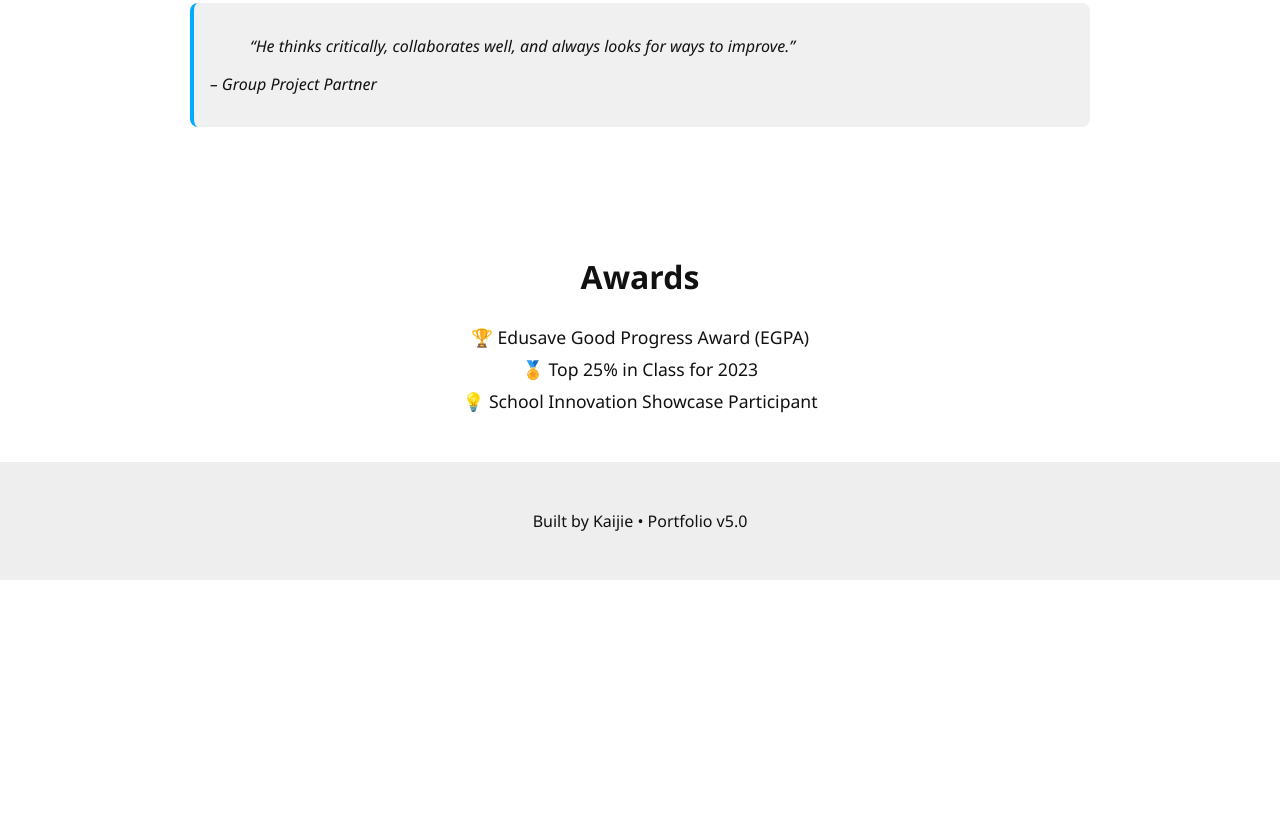
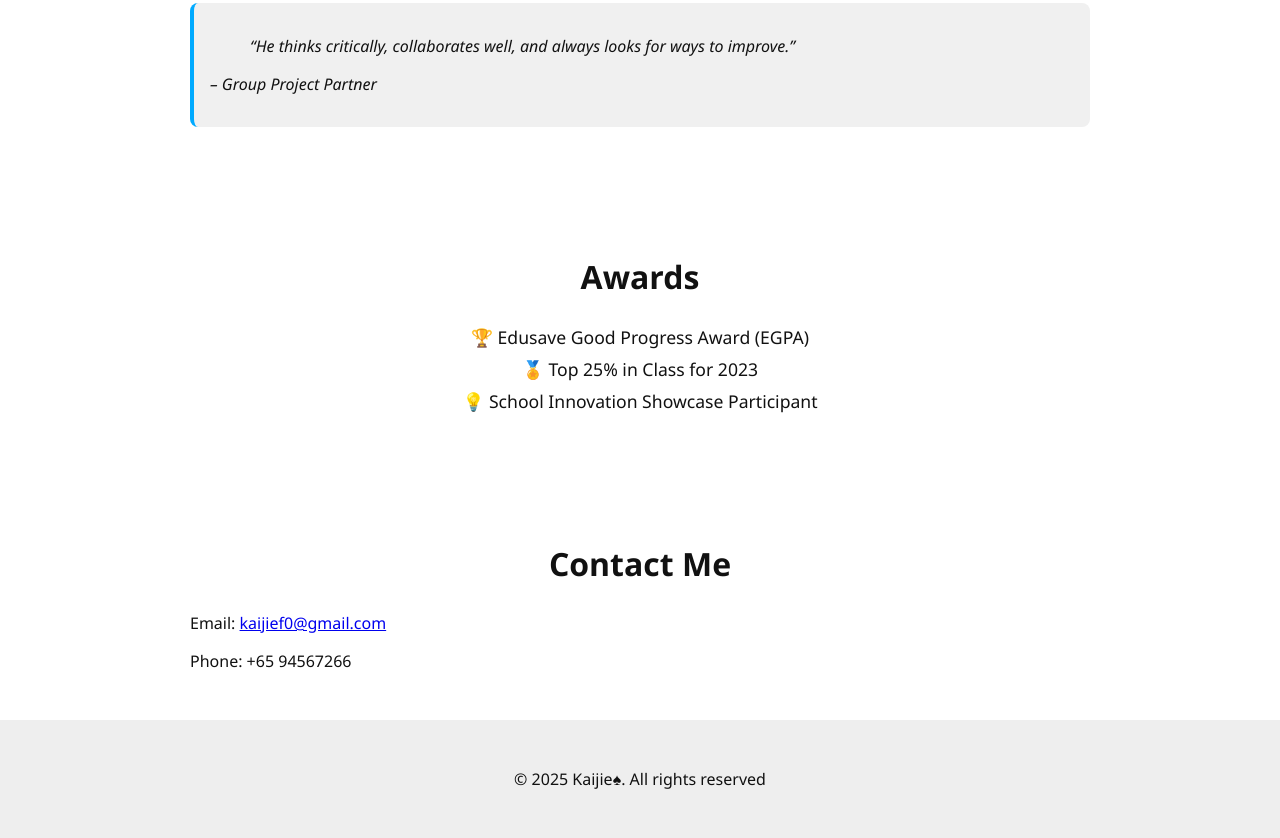
Before and after one commit to k4i-j/test-portfolio-5.0, a plain HTML site: page index.html in a window 1280 px wide. Shown: the part 1199-2037 px from the top of the page. Before the commit the page ends 1779 px from the top, so only its background shows below. Drawn offline with Linux system fonts and the light colour scheme.

Commit message:
Update index.html

```diff
--- a/index.html
+++ b/index.html
@@ -3,23 +3,23 @@
 <head>
   <meta charset="UTF-8" />
   <meta name="viewport" content="width=device-width, initial-scale=1.0"/>
-  <title>Kaijie|portfolio</title>
+  <title>Kaijie | Portfolio</title>
   <link rel="stylesheet" href="style.css"/>
 </head>
 <body>
   <button id="darkToggle">🌙</button>
 
-    <section id="write-up" class="fade-in">
+  <header>
+    <h1 class="fade-in">Kaijie</h1>
+    <p class="typed-text">Aspiring Mechatronics Engineer And Innovator</p>
+  </header>
+
+  <section id="write-up" class="fade-in">
     <h2>Course Write-Up (600 Characters)</h2>
     <p>
       I am keen on this course as I want to understand how machines and automation systems work in real-world industries. My interest began after exploring robots like Boston Dynamics’ Spot and deepened at Temasek Polytechnic’s open house, where I observed an automated production line. I enjoy studying how robots are built and plan to start Arduino projects. I am curious, hands-on, and quick to learn technical concepts, making me a good fit for Mechatronics. I hope to solve real problems and contribute to future automation and robotics.
     </p>
   </section>
-
-  <header>
-    <h1 class="fade-in">Kaijie</h1>
-    <p class="fade-in">Aspiring Mechatronics Engineer And Innovator</p>
-  </header>
 
   <section class="fade-in">
     <h2>Projects</h2>
@@ -63,8 +63,14 @@
     </ul>
   </section>
 
-  <footer>
-    <p>Built by Kaijie • Portfolio v5.0</p>
+  <section id="contact" class="section">
+    <h2>Contact Me</h2>
+      <p>Email: <a href="mailto:kaijief0@gmail.com">kaijief0@gmail.com</a></p>
+      <p>Phone: +65 94567266</p>
+  </section>
+
+  <footer class="fade-in">
+    <p>© 2025 Kaijie♠. All rights reserved</p>
   </footer>
 
   <script src="script.js"></script>
```
